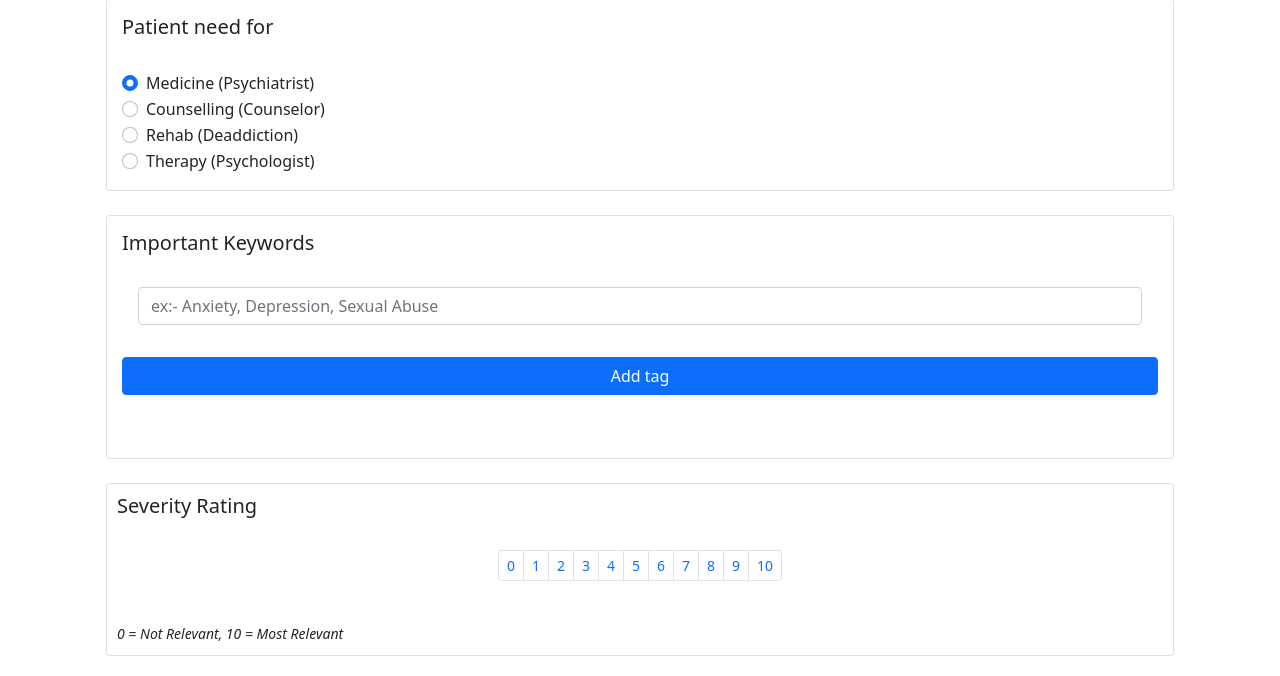
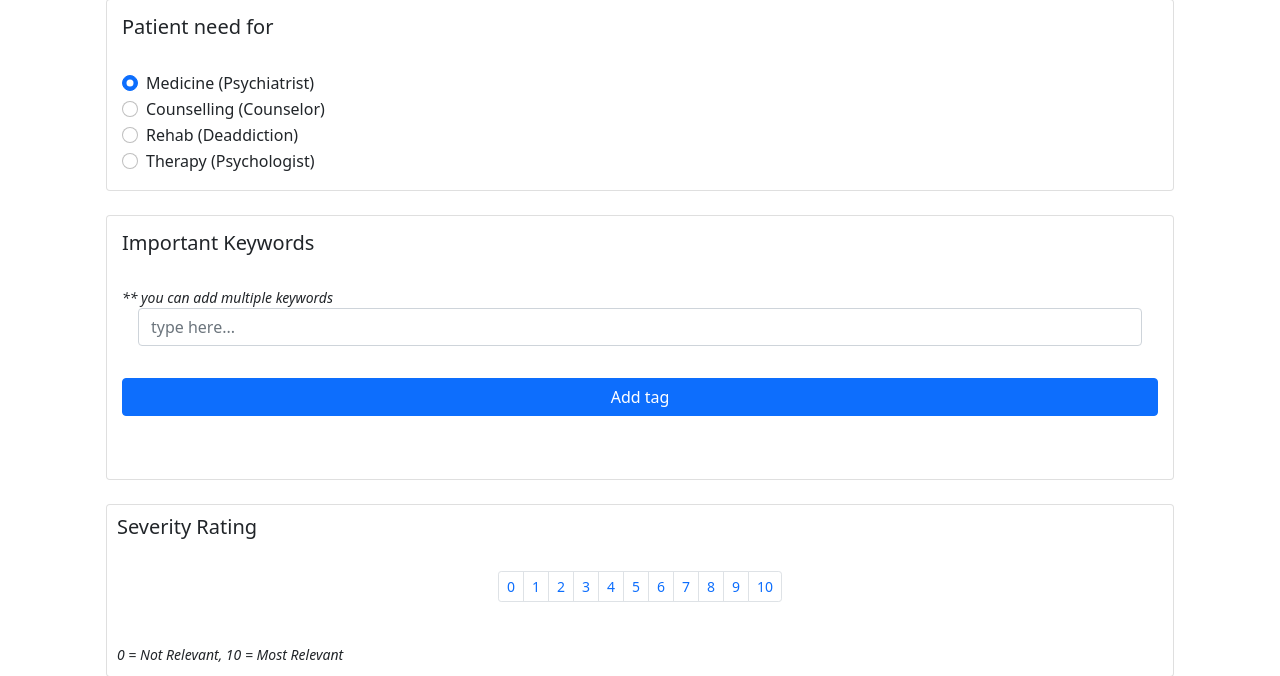
Before and after one commit to AbdulSamadFarshori/project_3001, a Django app: template templates/website/cases.html in a window 1280 px wide. Shown: the part 609-1285 px from the top of the page. Run offline with Django 3.2, Linux system fonts and the light colour scheme; the template is opened without the code that fills it, so the values that code supplies are empty; some libraries are stand-ins or nearby versions.

Commit message:
change in case.html

```diff
--- a/templates/website/cases.html
+++ b/templates/website/cases.html
@@ -366,8 +366,9 @@ function submitForm(){
                   <div class="card h-100 justify-content-center" style="padding: 15px;">
                     <h5>Important Keywords</h5>
                     <br>
+                    <small><i>** you can add multiple keywords</i></small>
                     <div class="form-group mx-sm-3 mb-2">
-                      <input type="text" class="form-control" id="inputtags" placeholder="ex:- Anxiety, Depression, Sexual Abuse">
+                      <input type="text" class="form-control" id="inputtags" placeholder="type here...">
                     </div>
                     <br>
                     <button class="btn btn-primary mb-2" onclick="addTags()">Add tag</button>
```
